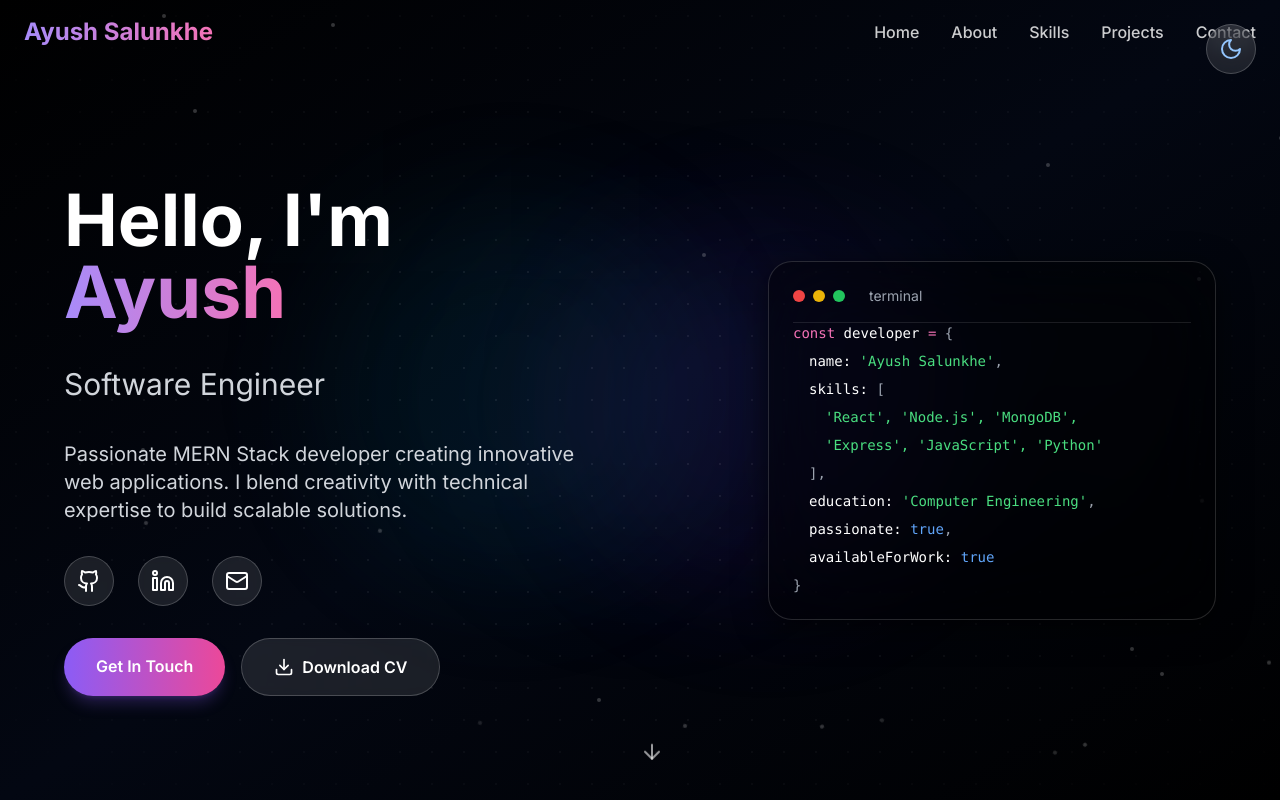
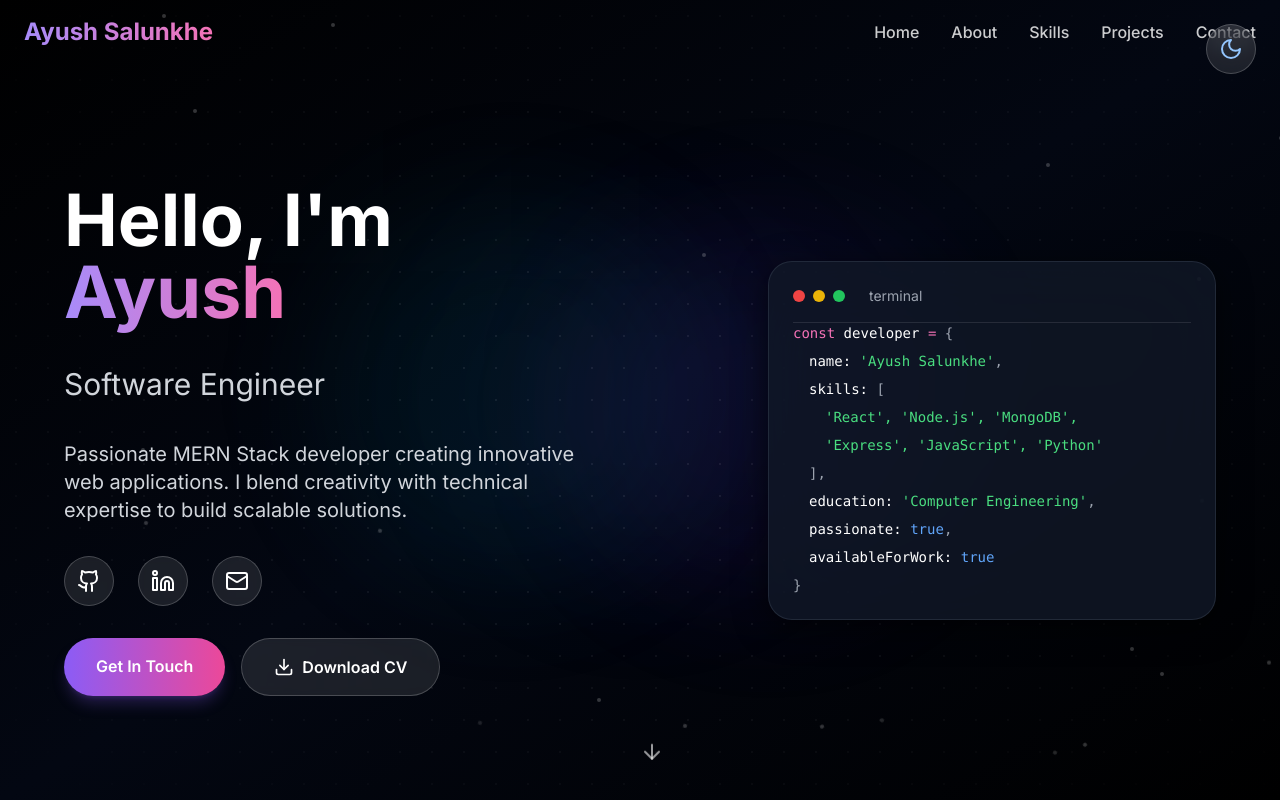
Before and after one commit to ayushsalunkhe/portfolio-v2, a React (Vite) app: page / in a window 1280 px wide. Shown: the top 800 px of the page. Built offline with nearby package versions, Linux system fonts and the light colour scheme.

Commit message:
Update GlassCard.tsx

```diff
--- a/src/react-app/components/GlassCard.tsx
+++ b/src/react-app/components/GlassCard.tsx
@@ -20,40 +20,43 @@ export default function GlassCard({
       case "premium":
         return `
           backdrop-blur-2xl
-          bg-white/85 dark:bg-white/8
-          border border-white/30 dark:border-white/15
+          bg-white/85 dark:bg-gray-900/80
+          border border-white/30 dark:border-gray-700/50
           shadow-[0_8px_32px_0_rgba(31,38,135,0.37)] dark:shadow-[0_8px_32px_0_rgba(0,0,0,0.6)]
           before:absolute before:inset-0 before:rounded-3xl
           before:bg-gradient-to-br before:from-white/20 before:to-transparent
+          dark:before:from-gray-800/20 dark:before:to-transparent
           before:pointer-events-none before:opacity-0 before:transition-opacity before:duration-500
           relative overflow-hidden
         `
       case "luxury":
         return `
         backdrop-blur-3xl
-          bg-white/90 dark:bg-white/12
-          border-2 border-white/40 dark:border-white/20
+        bg-white/90 dark:bg-gray-800/90
+        border-2 border-white/40 dark:border-gray-600/50
         shadow-[0_20px_60px_-12px_rgba(0,0,0,0.25)] dark:shadow-[0_20px_60px_-12px_rgba(0,0,0,0.8)]
         before:absolute before:inset-0 before:rounded-3xl
         before:bg-gradient-to-br before:from-white/30 before:via-white/10 before:to-transparent
+        dark:before:from-gray-700/30 dark:before:via-gray-800/10 dark:before:to-transparent
         before:pointer-events-none before:opacity-0 before:transition-all before:duration-700
         after:absolute after:inset-0 after:rounded-3xl
         after:bg-gradient-to-tr after:from-transparent after:via-white/5 after:to-white/20
+        dark:after:from-transparent dark:after:via-gray-700/5 dark:after:to-gray-600/20
         after:pointer-events-none after:opacity-60 dark:after:opacity-30
         relative overflow-hidden
       `
       case "minimal":
         return `
         backdrop-blur-lg
-          bg-white/70 dark:bg-white/5
-          border border-gray-200/50 dark:border-white/10
+        bg-white/70 dark:bg-gray-900/70
+        border border-gray-200/50 dark:border-gray-700/50
         shadow-lg shadow-gray-200/50 dark:shadow-black/30
       `
       default:
         return `
         backdrop-blur-xl
-          bg-white/80 dark:bg-white/5
-          border border-gray-200/50 dark:border-white/10
+        bg-white/80 dark:bg-gray-900/75
+        border border-gray-200/50 dark:border-gray-700/50
         shadow-xl shadow-gray-200/20 dark:shadow-black/20
       `
     }
@@ -65,16 +68,16 @@ export default function GlassCard({
     switch (variant) {
       case "premium":
         return `
-          hover:bg-white/95 dark:hover:bg-white/15
-          hover:border-white/50 dark:hover:border-white/25
+        hover:bg-white/95 dark:hover:bg-gray-800/90
+        hover:border-white/50 dark:hover:border-gray-600/60
         hover:shadow-[0_12px_40px_0_rgba(31,38,135,0.5)] dark:hover:shadow-[0_12px_40px_0_rgba(0,0,0,0.8)]
         hover:before:opacity-100
         hover:-translate-y-1 hover:scale-[1.02]
       `
       case "luxury":
         return `
-          hover:bg-white/95 dark:hover:bg-white/18
-          hover:border-white/60 dark:hover:border-white/30
+        hover:bg-white/95 dark:hover:bg-gray-700/95
+        hover:border-white/60 dark:hover:border-gray-500/60
         hover:shadow-[0_25px_80px_-12px_rgba(0,0,0,0.35)] dark:hover:shadow-[0_25px_80px_-12px_rgba(0,0,0,0.9)]
         hover:before:opacity-100
         hover:-translate-y-2 hover:scale-[1.03]
@@ -82,14 +85,14 @@ export default function GlassCard({
       `
       case "minimal":
         return `
-          hover:bg-white/85 dark:hover:bg-white/8
-          hover:border-gray-300/60 dark:hover:border-white/20
+        hover:bg-white/85 dark:hover:bg-gray-800/80
+        hover:border-gray-300/60 dark:hover:border-gray-600/60
         hover:shadow-xl hover:shadow-gray-300/30 dark:hover:shadow-black/40
       `
       default:
         return `
-          hover:bg-white/90 dark:hover:bg-white/10
-          hover:border-gray-300/60 dark:hover:border-white/20
+        hover:bg-white/90 dark:hover:bg-gray-800/85
+        hover:border-gray-300/60 dark:hover:border-gray-600/60
       `
     }
   }
@@ -115,9 +118,9 @@ export default function GlassCard({
       {/* Luxury shimmer effect */}
       {variant === "luxury" && (
         <>
-          <div className="absolute inset-0 rounded-3xl bg-gradient-to-r from-transparent via-white/30 dark:via-white/20 to-transparent -translate-x-full group-hover:translate-x-full transition-transform duration-1000 pointer-events-none" />
-          <div className="absolute top-0 left-0 w-full h-px bg-gradient-to-r from-transparent via-white/50 dark:via-white/30 to-transparent" />
-          <div className="absolute bottom-0 right-0 w-full h-px bg-gradient-to-l from-transparent via-white/50 dark:via-white/30 to-transparent" />
+          <div className="absolute inset-0 rounded-3xl bg-gradient-to-r from-transparent via-white/30 dark:via-gray-400/30 to-transparent -translate-x-full group-hover:translate-x-full transition-transform duration-1000 pointer-events-none" />
+          <div className="absolute top-0 left-0 w-full h-px bg-gradient-to-r from-transparent via-white/50 dark:via-gray-400/50 to-transparent" />
+          <div className="absolute bottom-0 right-0 w-full h-px bg-gradient-to-l from-transparent via-white/50 dark:via-gray-400/50 to-transparent" />
         </>
       )}
 
@@ -127,10 +130,10 @@ export default function GlassCard({
       {/* Corner accents for luxury variant */}
       {variant === "luxury" && (
         <>
-          <div className="absolute top-3 left-3 w-4 h-4 border-l-2 border-t-2 border-white/40 dark:border-white/30 rounded-tl-lg" />
-          <div className="absolute top-3 right-3 w-4 h-4 border-r-2 border-t-2 border-white/40 dark:border-white/30 rounded-tr-lg" />
-          <div className="absolute bottom-3 left-3 w-4 h-4 border-l-2 border-b-2 border-white/40 dark:border-white/30 rounded-bl-lg" />
-          <div className="absolute bottom-3 right-3 w-4 h-4 border-r-2 border-b-2 border-white/40 dark:border-white/30 rounded-br-lg" />
+          <div className="absolute top-3 left-3 w-4 h-4 border-l-2 border-t-2 border-white/40 dark:border-gray-400/40 rounded-tl-lg" />
+          <div className="absolute top-3 right-3 w-4 h-4 border-r-2 border-t-2 border-white/40 dark:border-gray-400/40 rounded-tr-lg" />
+          <div className="absolute bottom-3 left-3 w-4 h-4 border-l-2 border-b-2 border-white/40 dark:border-gray-400/40 rounded-bl-lg" />
+          <div className="absolute bottom-3 right-3 w-4 h-4 border-r-2 border-b-2 border-white/40 dark:border-gray-400/40 rounded-br-lg" />
         </>
       )}
     </div>
```
Lines whose indentation alone changed are shown as unchanged.
